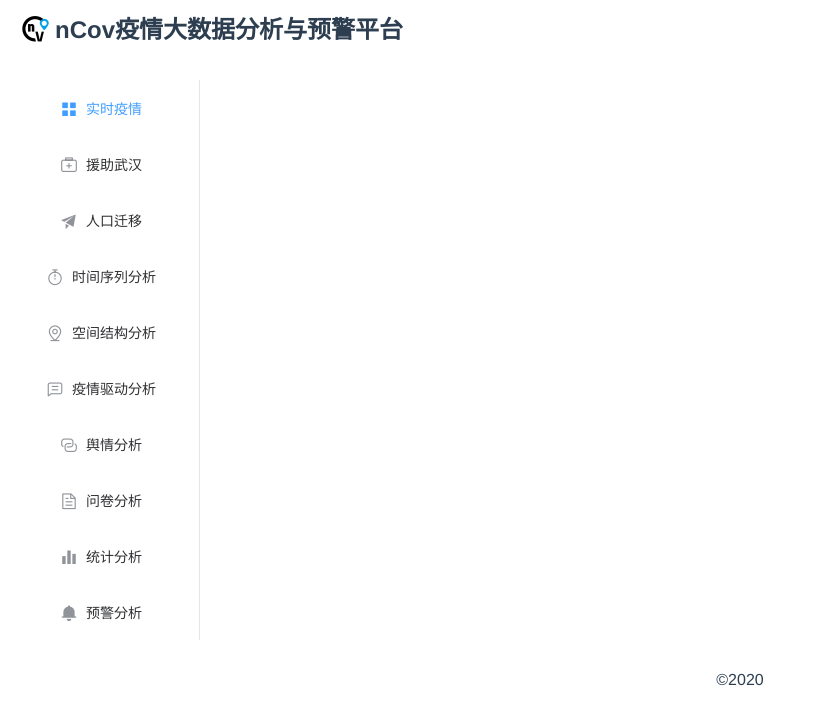
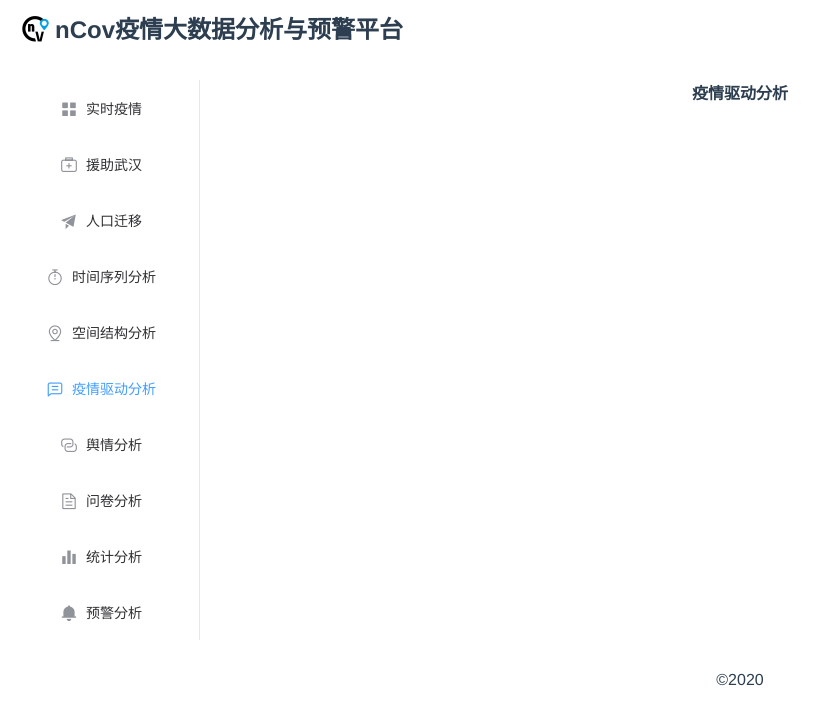
Before and after one commit to 2020-nCoV/nCoV-map, a Vue app: page /drive-analyse in a window 1280 px wide. Shown: the top 724 px of the page, without its empty margins (0-829 px from the left). Built offline with nearby package versions, Linux system fonts and the light colour scheme.

Commit message:
add routes system

```diff
--- a/src/components/Nav.vue
+++ b/src/components/Nav.vue
@@ -1,63 +1,59 @@
 <template>
   <el-menu
-    default-active="1"
-    class="el-menu-vertical-demo"
-    @open="handleOpen"
-    @close="handleClose">
-    <el-menu-item index="1">
-      <i class="el-icon-menu"></i>
-      <span slot="title">实时疫情</span>
-    </el-menu-item>
-    <el-menu-item index="2">
-      <i class="el-icon-first-aid-kit"></i>
-      <span slot="title">援助武汉</span>
-    </el-menu-item>
-    <el-menu-item index="3">
-      <i class="el-icon-s-promotion"></i>
-      <span slot="title">人口迁移</span>
-    </el-menu-item>
-    <el-menu-item index="4">
-      <i class="el-icon-timer"></i>
-      <span slot="title">时间序列分析</span>
-    </el-menu-item>
-    <el-menu-item index="5">
-      <i class="el-icon-location-information"></i>
-      <span slot="title">空间结构分析</span>
-    </el-menu-item>
-    <el-menu-item index="6">
-      <i class="el-icon-chat-line-square"></i>
-      <span slot="title">疫情驱动分析</span>
-    </el-menu-item>
-    <el-menu-item index="7">
-      <i class="el-icon-connection"></i>
-      <span slot="title">舆情分析</span>
-    </el-menu-item>
-    <el-menu-item index="8">
-      <i class="el-icon-document"></i>
-      <span slot="title">问卷分析</span>
-    </el-menu-item>
-    <el-menu-item index="9">
-      <i class="el-icon-s-data"></i>
-      <span slot="title">统计分析</span>
-    </el-menu-item>
-    <el-menu-item index="10">
-      <i class="el-icon-message-solid"></i>
-      <span slot="title">预警分析</span>
+    :default-active="defaultActive"
+    @select='handleSelect'
+    >
+    <el-menu-item v-for="(item, index) in menus" :index="`${index + 1}`" :key="item.icon">
+      <i :class="item.icon"></i>
+      <span slot="title">{{item.name}}</span>
     </el-menu-item>
   </el-menu>
 </template>
 
 <script>
-
 export default {
+  data() {
+    return {
+      defaultActive: '1',
+      menus: [
+        { name: '实时疫情', icon: 'el-icon-menu', value: 'situation' },
+        { name: '援助武汉', icon: 'el-icon-first-aid-kit', value: 'support' },
+        { name: '人口迁移', icon: 'el-icon-s-promotion', value: 'migrate' },
+        { name: '时间序列分析', icon: 'el-icon-timer', value: 'time-analyse' },
+        { name: '空间结构分析', icon: 'el-icon-location-information', value: 'space-analyse' },
+        { name: '疫情驱动分析', icon: 'el-icon-chat-line-square', value: 'drive-analyse' },
+        { name: '舆情分析', icon: 'el-icon-connection', value: 'public-opinion' },
+        { name: '问卷分析', icon: 'el-icon-document', value: 'question' },
+        { name: '统计分析', icon: 'el-icon-s-data', value: 'statistics' },
+        { name: '预警分析', icon: 'el-icon-message-solid', value: 'alarm' },
+      ],
+    };
+  },
   methods: {
-    handleOpen(key, keyPath) {
-      console.log(key, keyPath);
+    handleSelect(index) {
+      const path = this.menus[index - 1].value;
+      this.$router.push(path).catch((e) => {
+        if (e.name !== 'NavigationDuplicated') { throw new Error(e); }
+      });
     },
-    handleClose(key, keyPath) {
-      console.log(key, keyPath);
+    getIndexOfPath(path) {
+      for (let i = 0; i < this.menus.length; i += 1) {
+        if (path.slice(1) === this.menus[i].value) {
+          return `${i + 1}`;
+        }
+      }
+      return '0';
     },
   },
-
+  watch: {
+    $route: {
+      handler(to) {
+        const { path } = to;
+        const index = this.getIndexOfPath(path);
+        this.defaultActive = index;
+      },
+      immediate: true,
+    },
+  },
 };
 </script>
--- a/src/router/index.js
+++ b/src/router/index.js
@@ -1,14 +1,73 @@
 import Vue from 'vue';
 import VueRouter from 'vue-router';
-import Home from '../views/Home.vue';
+import Alarm from '../views/Alarm/index.vue';
+import DriveAnalyse from '../views/DriveAnalyse/index.vue';
+import Migrate from '../views/Migrate/index.vue';
+import PublicOpinion from '../views/PublicOpinion/index.vue';
+import Question from '../views/Question/index.vue';
+import Situation from '../views/Situation/index.vue';
+import SpaceAnalyse from '../views/SpaceAnalyse/index.vue';
+import Statistics from '../views/Statistics/index.vue';
+import Support from '../views/Support/index.vue';
+import TimeAnalyse from '../views/TimeAnalyse/index.vue';
 
 Vue.use(VueRouter);
 
 const routes = [
   {
     path: '/',
-    name: 'home',
-    component: Home,
+    name: 'situation',
+    component: Situation,
+  },
+  {
+    path: '/situation',
+    name: 'situation',
+    component: Situation,
+  },
+  {
+    path: '/support',
+    name: 'support',
+    component: Support,
+  },
+  {
+    path: '/migrate',
+    name: 'migrate',
+    component: Migrate,
+  },
+  {
+    path: '/time-analyse',
+    name: 'timeAnalyse',
+    component: TimeAnalyse,
+  },
+  {
+    path: '/space-analyse',
+    name: 'spaceAnalyse',
+    component: SpaceAnalyse,
+  },
+  {
+    path: '/drive-analyse',
+    name: 'driveAnalyse',
+    component: DriveAnalyse,
+  },
+  {
+    path: '/public-opinion',
+    name: 'publicOpinion',
+    component: PublicOpinion,
+  },
+  {
+    path: '/question',
+    name: 'question',
+    component: Question,
+  },
+  {
+    path: '/statistics',
+    name: 'statistics',
+    component: Statistics,
+  },
+  {
+    path: '/alarm',
+    name: 'alarm',
+    component: Alarm,
   },
   {
     path: '/about',
--- /dev/null
+++ b/src/views/Alarm/index.vue
@@ -0,0 +1,5 @@
+<template>
+    <h1>
+        预警分析
+    </h1>
+</template>
--- /dev/null
+++ b/src/views/DriveAnalyse/index.vue
@@ -0,0 +1,5 @@
+<template>
+    <h1>
+        疫情驱动分析
+    </h1>
+</template>
--- /dev/null
+++ b/src/views/Migrate/index.vue
@@ -0,0 +1,5 @@
+<template>
+    <h1>
+        人口迁移
+    </h1>
+</template>
--- /dev/null
+++ b/src/views/PublicOpinion/index.vue
@@ -0,0 +1,5 @@
+<template>
+    <h1>
+        舆情分析
+    </h1>
+</template>
--- /dev/null
+++ b/src/views/Question/index.vue
@@ -0,0 +1,5 @@
+<template>
+    <h1>
+        问卷分析
+    </h1>
+</template>
--- /dev/null
+++ b/src/views/Situation/index.vue
@@ -0,0 +1,5 @@
+<template>
+    <h1>
+        实时疫情
+    </h1>
+</template>
--- /dev/null
+++ b/src/views/SpaceAnalyse/index.vue
@@ -0,0 +1,5 @@
+<template>
+    <h1>
+        空间结构分析
+    </h1>
+</template>
--- /dev/null
+++ b/src/views/Statistics/index.vue
@@ -0,0 +1,5 @@
+<template>
+    <h1>
+        统计分析
+    </h1>
+</template>
--- /dev/null
+++ b/src/views/Support/index.vue
@@ -0,0 +1,5 @@
+<template>
+    <h1>
+        援助武汉
+    </h1>
+</template>
--- /dev/null
+++ b/src/views/TimeAnalyse/index.vue
@@ -0,0 +1,5 @@
+<template>
+    <h1>
+        时间序列分析
+    </h1>
+</template>
```
